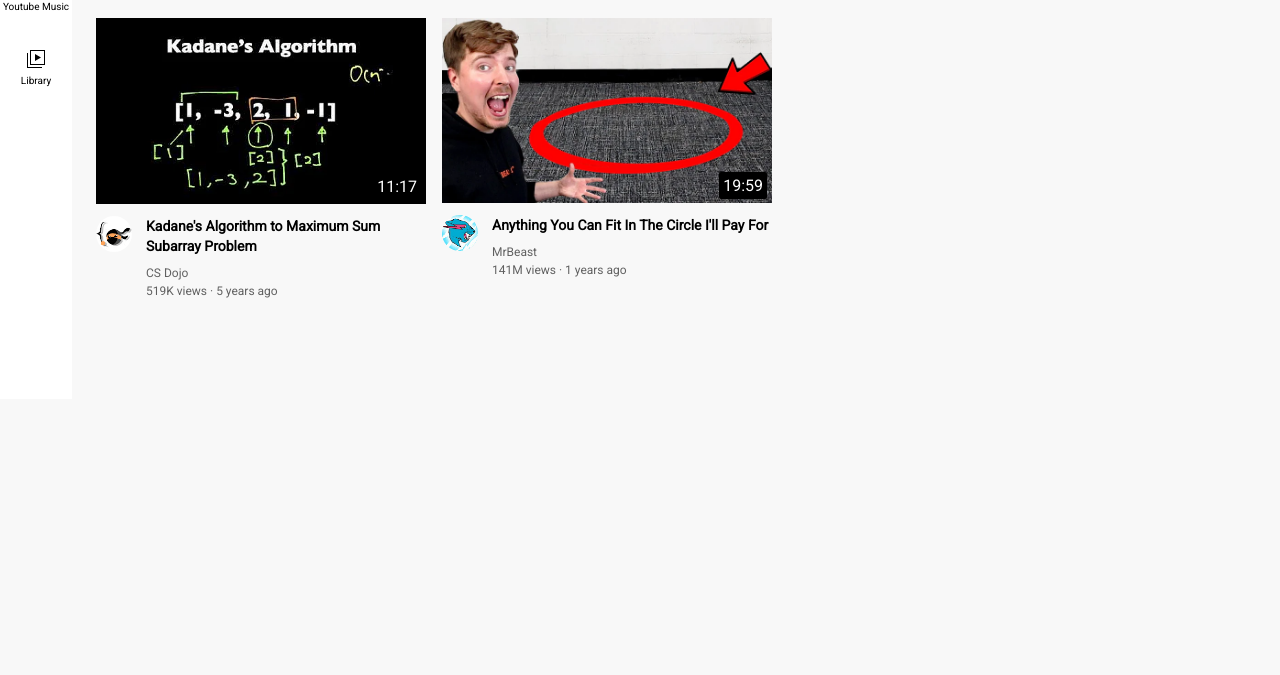
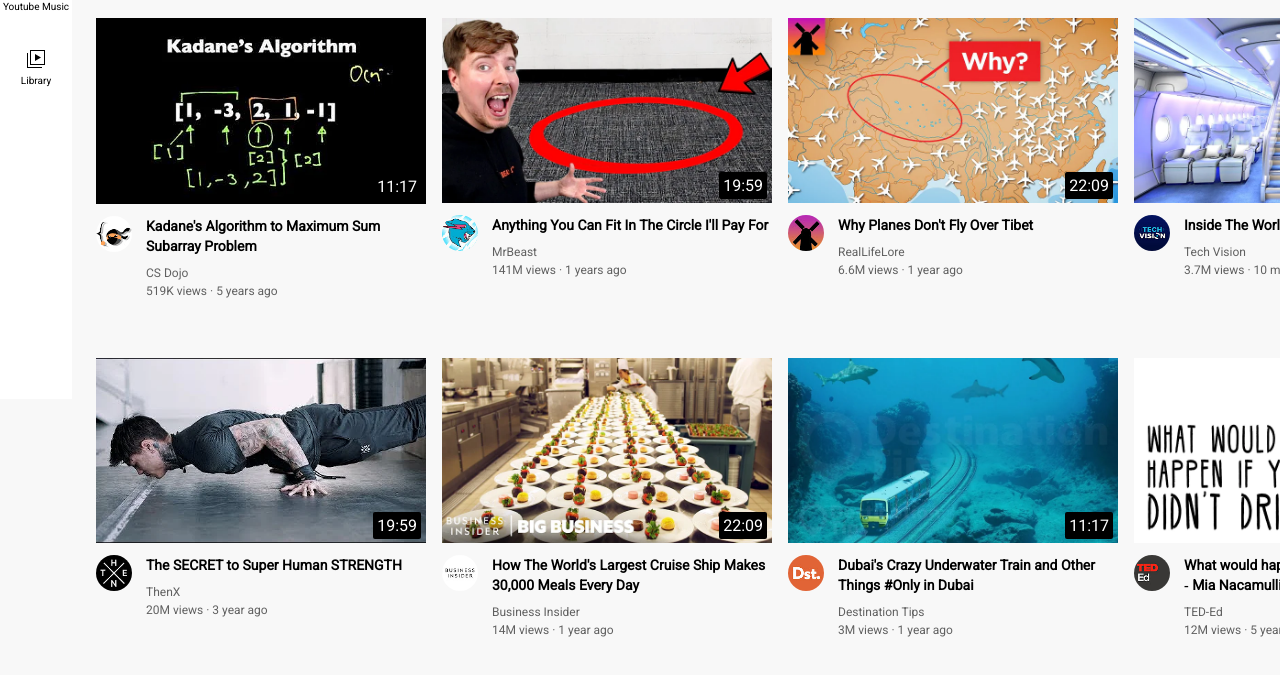
Before and after one commit to 200IQDHIREN/youtube, a plain HTML site: page index.html in a window 1280 px wide. Shown: the part 401-1076 px from the top of the page. Drawn offline with Linux system fonts and the light colour scheme; files that its build step writes are made by us from their sources.

Commit message:
Add files via upload

```diff
--- a/index.html
+++ b/index.html
@@ -230,6 +230,155 @@
             </div>
           </div>
         </div>
+
+        <div class="video-preview">
+          <!-- The web video 7 -->
+          <div class="thumbnail-row">
+            <img class="thumbnail" src="thumbnail/thumbnail-7.webp">
+            <div class="video-time">22:09</div>
+          </div>
+          <div class="video-info-grid">
+            <div class="channel-picture">
+              <img class="profile-picture" src="channel-pictures/channel-7.jpeg">
+            </div>
+            <div class="video-info">
+              <p class="video-title">
+                Why Planes Don't Fly Over Tibet
+              </p>
+              <p class="video-author">
+                RealLifeLore
+              </p>
+              <p class="video-stats">
+                 6.6M views &#183; 1 year ago
+              </p>
+            </div>
+          </div>
+        </div>
+
+
+        <div class="video-preview">
+          <!-- The web video 8 -->
+          <div class="thumbnail-row">
+            <img class="thumbnail" src="thumbnail/thumbnail-8.webp">
+            <div class="video-time">11:17</div>
+          </div>
+          <div class="video-info-grid">
+            <div class="channel-picture">
+              <img class="profile-picture" src="channel-pictures/channel-8.jpeg">
+            </div>
+            <div class="video-info">
+              <p class="video-title">
+                Inside The World's Biggest Passenger Plane
+              </p>
+              <p class="video-author">
+                Tech Vision
+              </p>
+              <p class="video-stats">
+
+                3.7M views &#183; 10 months ago
+              </p>
+            </div>
+          </div>
+        </div>
+
+        <div class="video-preview">
+          <!-- The web video 9 -->
+          <div class="thumbnail-row">
+            <img class="thumbnail" src="thumbnail/thumbnail-9.webp">
+            <div class="video-time">19:59</div>
+          </div>
+          <div class="video-info-grid">
+            <div class="channel-picture">
+              <img class="profile-picture" src="channel-pictures/channel-9.jpeg">
+            </div>
+            <div class="video-info">
+              <p class="video-title">
+                The SECRET to Super Human STRENGTH
+              </p>
+              <p class="video-author">
+                ThenX
+              </p>
+              <p class="video-stats">
+                20M views &#183; 3 year ago
+              </p>
+            </div>
+          </div>
+        </div>
+
+        <div class="video-preview">
+          <!-- The web video 10 -->
+          <div class="thumbnail-row">
+            <img class="thumbnail" src="thumbnail/thumbnail-10.webp">
+            <div class="video-time">22:09</div>
+          </div>
+          <div class="video-info-grid">
+            <div class="channel-picture">
+              <img class="profile-picture" src="channel-pictures/channel-10.jpeg">
+            </div>
+            <div class="video-info">
+              <p class="video-title">
+                How The World's Largest Cruise Ship Makes 30&#44;000 Meals Every Day
+              </p>
+              <p class="video-author">
+                Business Insider
+              </p>
+              <p class="video-stats">
+                14M views &#183; 1 year ago
+              </p>
+            </div>
+          </div>
+        </div>
+
+
+        <div class="video-preview">
+          <!-- The web video 11 -->
+          <div class="thumbnail-row">
+            <img class="thumbnail" src="thumbnail/thumbnail-11.webp">
+            <div class="video-time">11:17</div>
+          </div>
+          <div class="video-info-grid">
+            <div class="channel-picture">
+              <img class="profile-picture" src="channel-pictures/channel-11.jpeg">
+            </div>
+            <div class="video-info">
+              <p class="video-title">
+                Dubai&apos;s Crazy Underwater Train and Other Things #Only in Dubai
+              </p>
+              <p class="video-author">
+                Destination Tips
+              </p>
+              <p class="video-stats">
+                3M views &#183; 1 year ago
+              </p>
+            </div>
+          </div>
+        </div>
+
+
+        <div class="video-preview">
+          <!-- The web video 12 -->
+          <div class="thumbnail-row">
+            <img class="thumbnail" src="thumbnail/thumbnail-12.webp">
+            <div class="video-time">19:59</div>
+          </div>
+          <div class="video-info-grid">
+            <div class="channel-picture">
+              <img class="profile-picture" src="channel-pictures/channel-12.jpeg">
+            </div>
+            <div class="video-info">
+              <p class="video-title">
+                What would happen if you didn&apos;t drink water&#63; &dash; Mia Nacamulli
+              </p>
+              <p class="video-author">
+                TED-Ed
+              </p>
+              <p class="video-stats">
+                12M views &#183; 5 years ago
+              </p>
+            </div>
+          </div>
+        </div>
+
       </section>
     </main>
   </body>
--- a/styles/general.css
+++ b/styles/general.css
@@ -7,7 +7,7 @@ body{
   /* This style below will be inherited*/
   font-family: Roboto, Arial;
   margin: 0;
-  height: 1500px;
+  height: 1167px;
   padding-top: 80px;
   padding-left: 96px;
   padding-right: 24px;
```
Also changed, not shown: channel-pictures/channel-10.jpeg (added), channel-pictures/channel-11.jpeg (added), channel-pictures/channel-12.jpeg (added), channel-pictures/channel-7.jpeg (added), channel-pictures/channel-8.jpeg (added), channel-pictures/channel-9.jpeg (added), thumbnail/thumbnail-10.webp (added), thumbnail/thumbnail-11.webp (added), thumbnail/thumbnail-12.webp (added), thumbnail/thumbnail-7.webp (added), thumbnail/thumbnail-8.webp (added).
